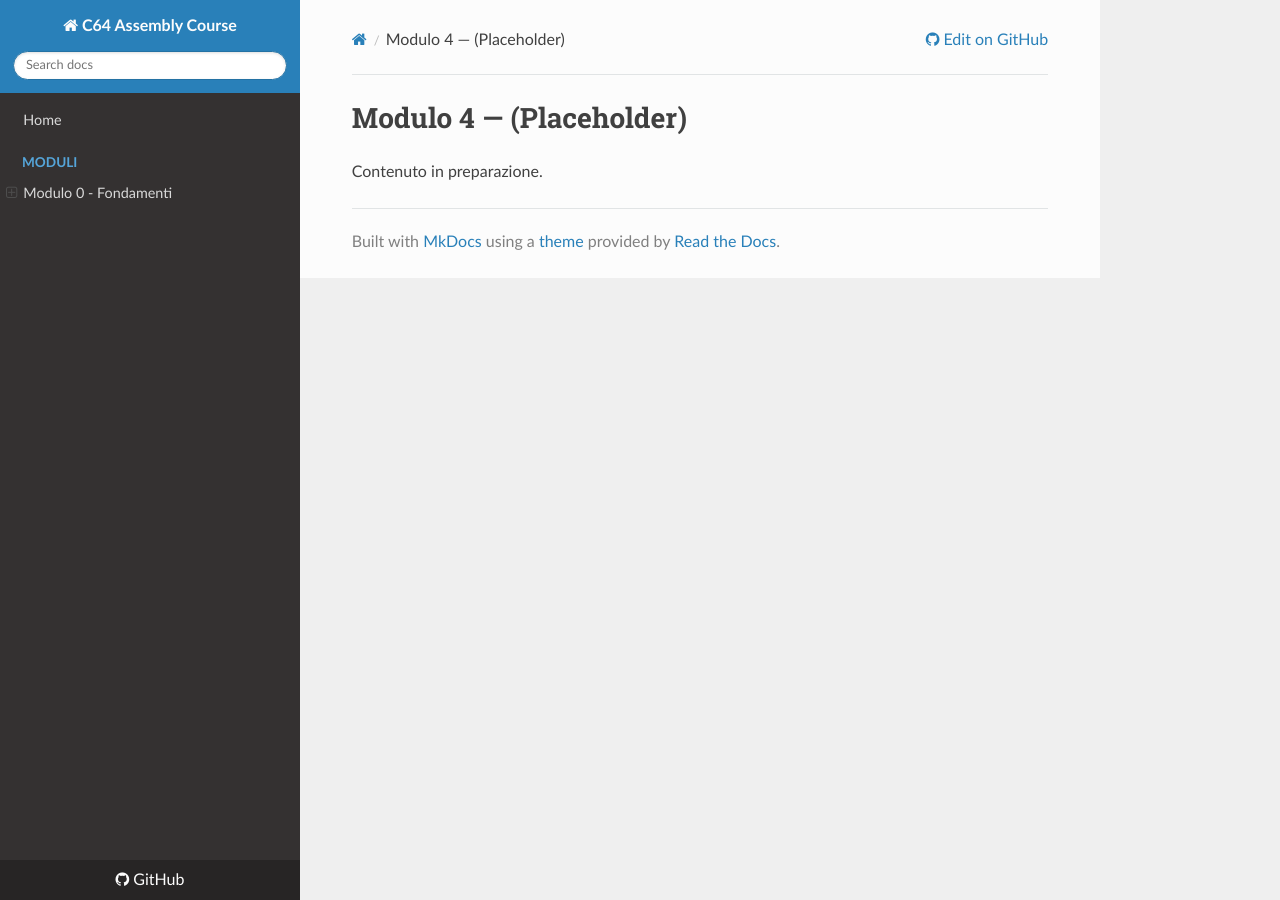
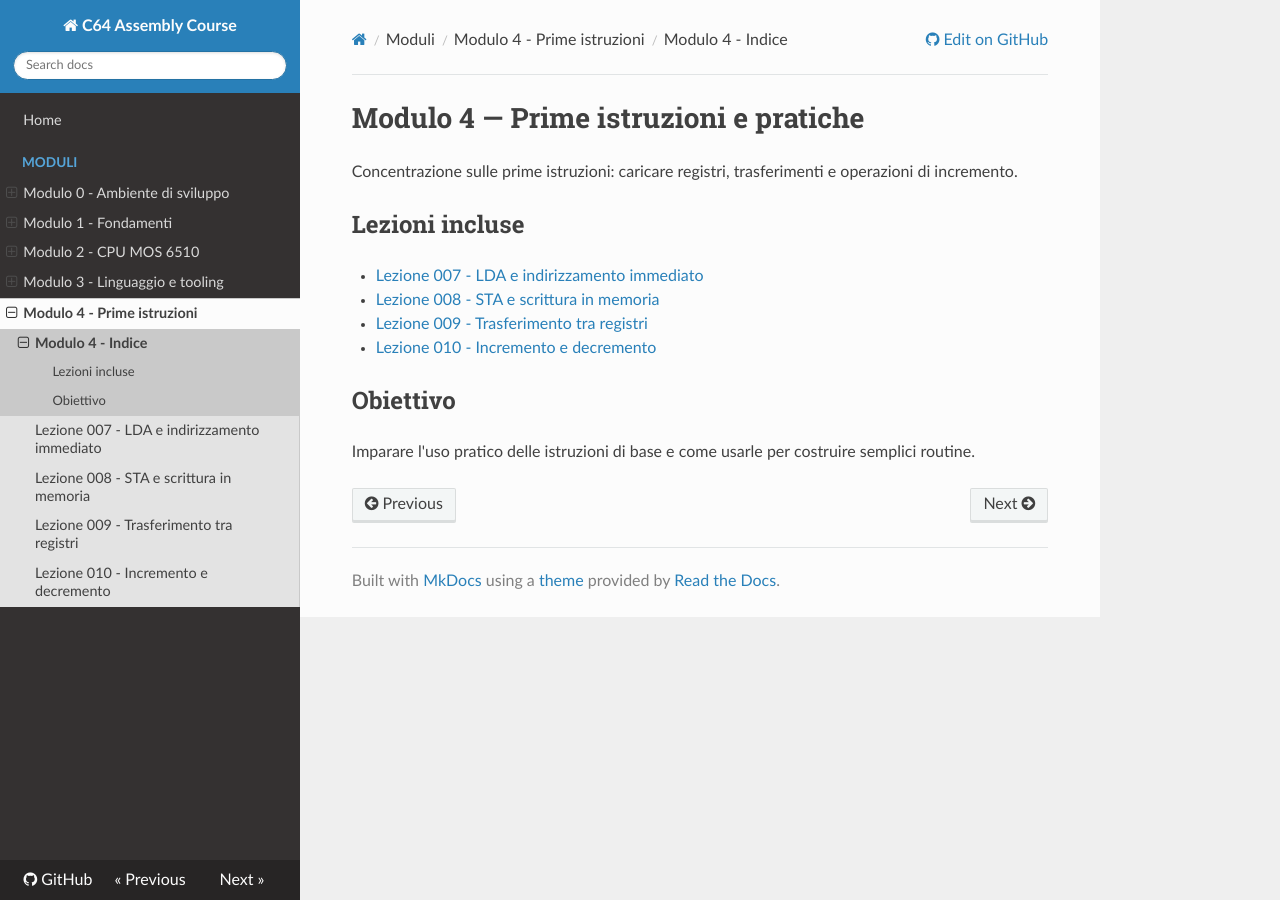
Before and after one commit to quelo1972/c64-assembly-course, an MkDocs documentation site: the page built from docs/modules/modulo-4.md, in a window 1280 px wide. Built offline with MkDocs 1.6.1, drawn with Linux system fonts in a browser that asks for light colours; nearby versions of some CDN libraries.

Commit message:
docs(nav): distribute lessons across modules 1-4 and update module indices

```diff
--- a/docs/modules/modulo-4.md
+++ b/docs/modules/modulo-4.md
@@ -1,3 +1,14 @@
-# Modulo 4 — (Placeholder)
+# Modulo 4 — Prime istruzioni e pratiche
 
-Contenuto in preparazione.
+Concentrazione sulle prime istruzioni: caricare registri, trasferimenti e operazioni di incremento.
+
+## Lezioni incluse
+
+- [Lezione 007 - LDA e indirizzamento immediato](modulo-4/lessons/007-lda.md)
+- [Lezione 008 - STA e scrittura in memoria](modulo-4/lessons/008-sta.md)
+- [Lezione 009 - Trasferimento tra registri](modulo-4/lessons/009-trasferimento-tra-registri.md)
+- [Lezione 010 - Incremento e decremento](modulo-4/lessons/010-increment-decrement.md)
+
+## Obiettivo
+
+Imparare l'uso pratico delle istruzioni di base e come usarle per costruire semplici routine.
--- a/mkdocs.yml
+++ b/mkdocs.yml
@@ -5,18 +5,26 @@ repo_url: https://github.com/quelo1972/c64-assembly-course
 nav:
   - Home: index.md
   - Moduli:
-    - Modulo 0 - Fondamenti:
+    - Modulo 0 - Ambiente di sviluppo:
       - Modulo 0 - Indice: modules/modulo-0.md
-      - Lezione 001 - La memoria del Commodore 64: modules/modulo-0/lessons/001-memory.md
-      - Lezione 002 - Sistema binario ed esadecimale: modules/modulo-0/lessons/002-binary-hex.md
-      - Lezione 003 - Byte, Word e limiti della memoria: modules/modulo-0/lessons/003-byte-word.md
-      - Lezione 004 - La CPU MOS 6510: modules/modulo-0/lessons/004-cpu-6510.md
-      - Lezione 005 - Registri A, X e Y: modules/modulo-0/lessons/005-registers-axy.md
-      - Lezione 006 - Dal sorgente all'esecuzione: modules/modulo-0/lessons/006-from-source-to-execution.md
-      - Lezione 007 - LDA e indirizzamento immediato: modules/modulo-0/lessons/007-lda.md
-      - Lezione 008 - STA e scrittura in memoria: modules/modulo-0/lessons/008-sta.md
-      - Lezione 009 - Trasferimento tra registri: modules/modulo-0/lessons/009-trasferimento-tra-registri.md
-      - Lezione 010 - Incremento e decremento: modules/modulo-0/lessons/010-increment-decrement.md
+    - Modulo 1 - Fondamenti:
+      - Modulo 1 - Indice: modules/modulo-1.md
+      - Lezione 001 - La memoria del Commodore 64: modules/modulo-1/lessons/001-memory.md
+      - Lezione 002 - Sistema binario ed esadecimale: modules/modulo-1/lessons/002-binary-hex.md
+      - Lezione 003 - Byte, Word e limiti della memoria: modules/modulo-1/lessons/003-byte-word.md
+    - Modulo 2 - CPU MOS 6510:
+      - Modulo 2 - Indice: modules/modulo-2.md
+      - Lezione 004 - La CPU MOS 6510: modules/modulo-2/lessons/004-cpu-6510.md
+      - Lezione 005 - Registri A, X e Y: modules/modulo-2/lessons/005-registers-axy.md
+    - Modulo 3 - Linguaggio e tooling:
+      - Modulo 3 - Indice: modules/modulo-3.md
+      - Lezione 006 - Dal sorgente all'esecuzione: modules/modulo-3/lessons/006-from-source-to-execution.md
+    - Modulo 4 - Prime istruzioni:
+      - Modulo 4 - Indice: modules/modulo-4.md
+      - Lezione 007 - LDA e indirizzamento immediato: modules/modulo-4/lessons/007-lda.md
+      - Lezione 008 - STA e scrittura in memoria: modules/modulo-4/lessons/008-sta.md
+      - Lezione 009 - Trasferimento tra registri: modules/modulo-4/lessons/009-trasferimento-tra-registri.md
+      - Lezione 010 - Incremento e decremento: modules/modulo-4/lessons/010-increment-decrement.md
 theme:
   name: readthedocs
 markdown_extensions:
```
Also changed, not shown: docs/modules/modulo-1.md (+11 -3 lines), docs/modules/modulo-2.md (+12 -1 lines), docs/modules/modulo-3.md (+10 -2 lines), docs/modules/modulo-1/lessons/001-memory.md (renamed from docs/modules/modulo-0/lessons/001-memory.md), docs/modules/modulo-1/lessons/002-binary-hex.md (renamed from docs/modules/modulo-0/lessons/002-binary-hex.md), docs/modules/modulo-1/lessons/003-byte-word.md (renamed from docs/modules/modulo-0/lessons/003-byte-word.md), docs/modules/modulo-2/lessons/004-cpu-6510.md (renamed from docs/modules/modulo-0/lessons/004-cpu-6510.md), docs/modules/modulo-2/lessons/005-registers-axy.md (renamed from docs/modules/modulo-0/lessons/005-registers-axy.md), docs/modules/modulo-3/lessons/006-from-source-to-execution.md (renamed from docs/modules/modulo-0/lessons/006-from-source-to-execution.md), docs/modules/modulo-4/lessons/007-lda.md (renamed from docs/modules/modulo-0/lessons/007-lda.md), docs/modules/modulo-4/lessons/008-sta.md (renamed from docs/modules/modulo-0/lessons/008-sta.md), docs/modules/modulo-4/lessons/009-trasferimento-tra-registri.md (renamed from docs/modules/modulo-0/lessons/009-trasferimento-tra-registri.md), docs/modules/modulo-4/lessons/010-increment-decrement.md (renamed from docs/modules/modulo-0/lessons/010-increment-decrement.md).
